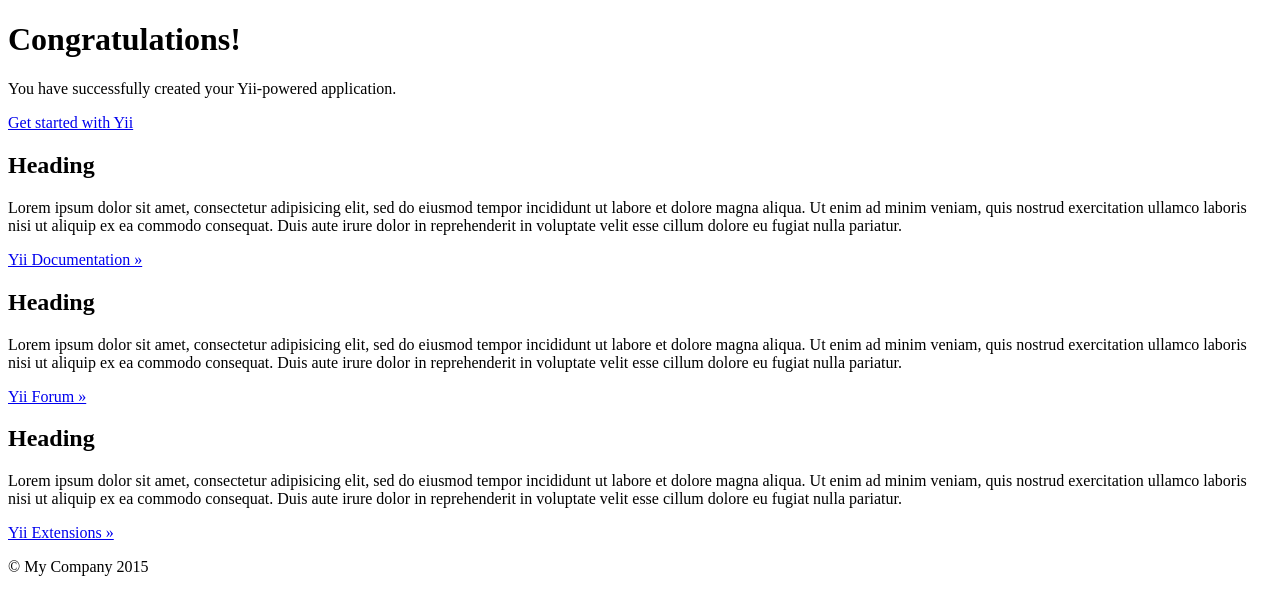
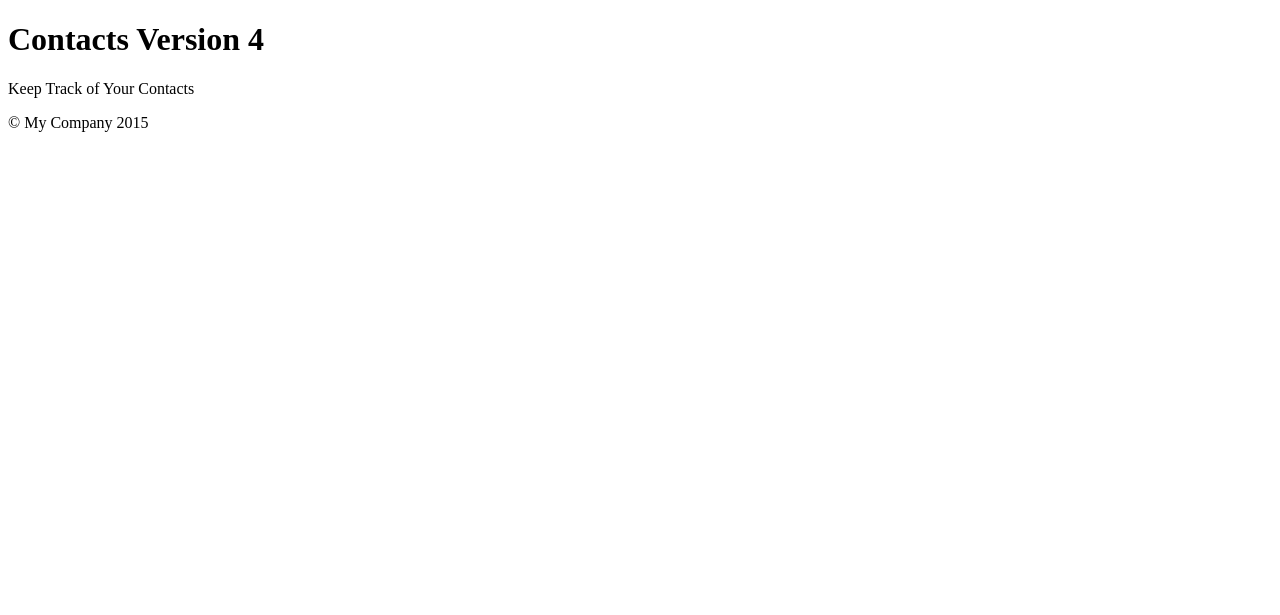
Before and after one commit to elminero/contact_v4, a Yii app: template frontend/views/site/index.php in a window 1280 px wide. Shown: the top 615 px of the page. Run offline with PHP 8.4 and a stand-in for Yii, Linux system fonts and the light colour scheme; the template is opened without the code that fills it, so the values that code supplies are empty; some libraries are stand-ins or nearby versions.

Commit message:
made site index more meaningfull

```diff
--- a/frontend/views/layouts/main.php
+++ b/frontend/views/layouts/main.php
@@ -26,7 +26,7 @@ AppAsset::register($this);
     <div class="wrap">
         <?php
             NavBar::begin([
-                'brandLabel' => 'My Company',
+                'brandLabel' => 'Contacts Version 4',
                 'brandUrl' => Yii::$app->homeUrl,
                 'options' => [
                     'class' => 'navbar-inverse navbar-fixed-top',
--- a/frontend/views/site/index.php
+++ b/frontend/views/site/index.php
@@ -5,15 +5,18 @@ $this->title = 'My Yii Application';
 <div class="site-index">
 
     <div class="jumbotron">
-        <h1>Congratulations!</h1>
+        <h1>Contacts Version 4</h1>
 
-        <p class="lead">You have successfully created your Yii-powered application.</p>
+        <p class="lead">Keep Track of Your Contacts</p>
 
-        <p><a class="btn btn-lg btn-success" href="http://www.yiiframework.com">Get started with Yii</a></p>
+        <p>
+            <!--<a class="btn btn-lg btn-success" href="http://www.yiiframework.com">Get started with Yii</a>-->
+        </p>
     </div>
 
+
     <div class="body-content">
-
+<!--
         <div class="row">
             <div class="col-lg-4">
                 <h2>Heading</h2>
@@ -46,6 +49,6 @@ $this->title = 'My Yii Application';
                 <p><a class="btn btn-default" href="http://www.yiiframework.com/extensions/">Yii Extensions &raquo;</a></p>
             </div>
         </div>
-
+-->
     </div>
 </div>
```
